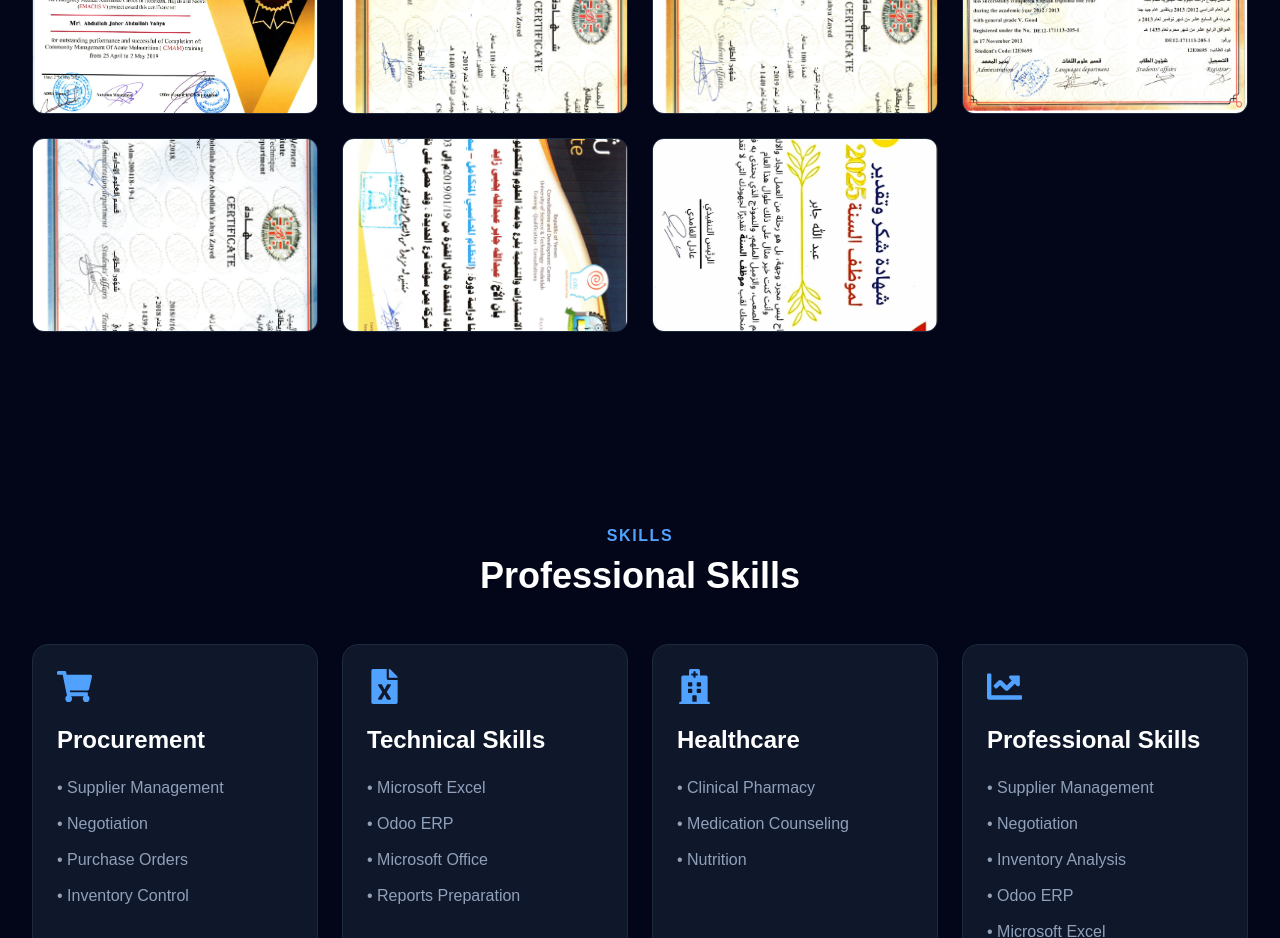
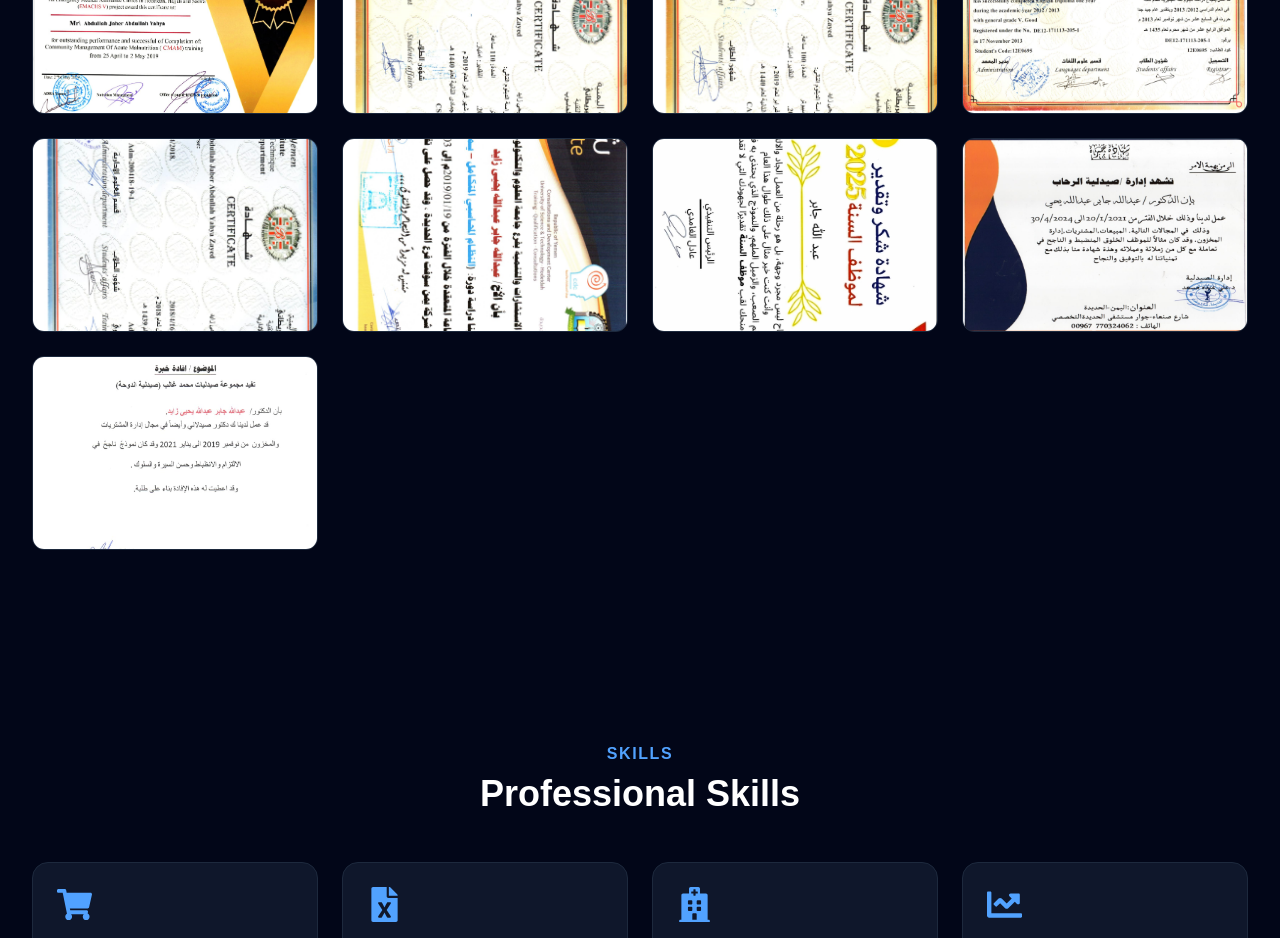
Before and after one commit to abdullahshatialwasl-sys/abdullah-portfolio, a Next.js app: page / in a window 1280 px wide. Shown: the part 4000-4938 px from the top of the page. Built offline with nearby package versions, Linux system fonts and the light colour scheme.

Commit message:
Add new certificates

```diff
--- a/components/Certifications.tsx
+++ b/components/Certifications.tsx
@@ -17,6 +17,8 @@ export default function Certifications() {
     "certificate13.jpeg",
     "certificate14.jpeg",
     "certificate15.jpeg",
+    "certificate16.jpeg",
+    "certificate17.jpeg",
   ];
 
   return (
```
Also changed, not shown: public/certificates/certificate16.jpeg (added), public/certificates/certificate17.jpeg (added).
